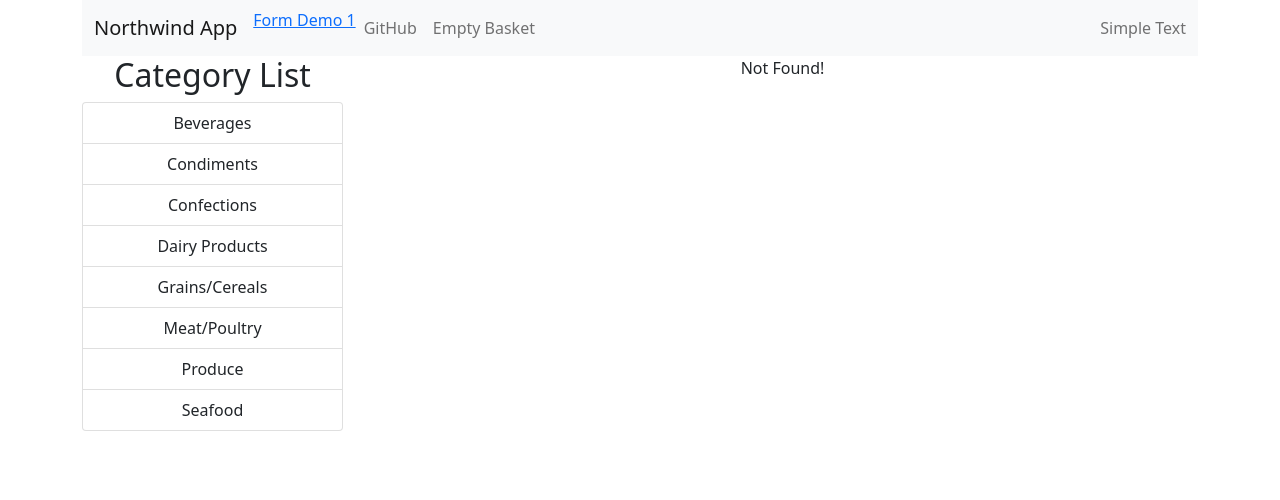
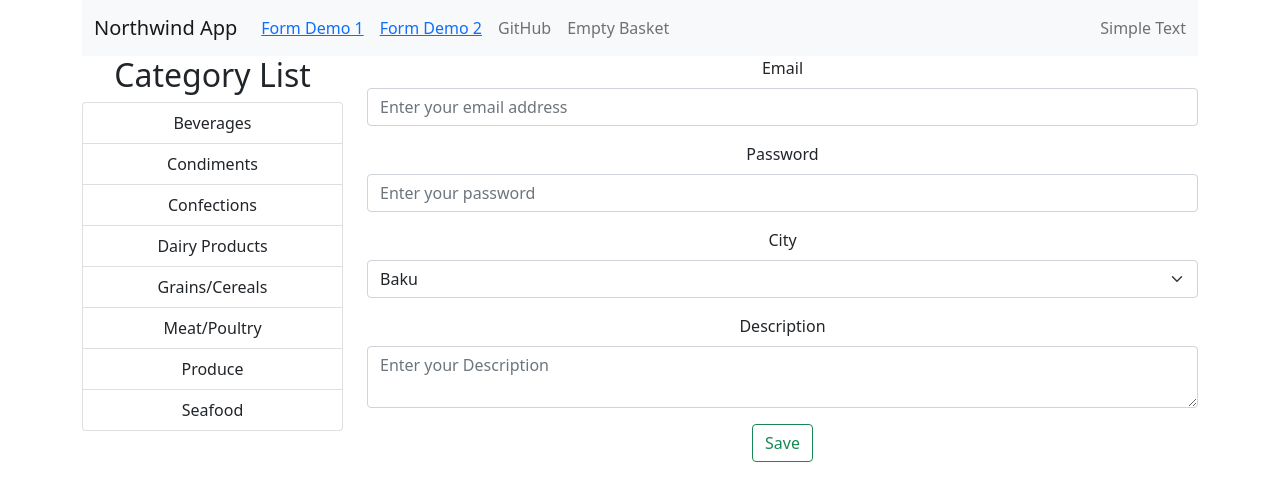
Before and after one commit to GunelYusuf/Category_Product_List_React, a React (Create React App) app: page /form2 in a window 1280 px wide. Before the commit this address had no page. Shown: the top 500 px of the page. Built offline with nearby package versions, Linux system fonts and the light colour scheme; data requests are answered from the project's data file.

Commit message:
to work with forms

```diff
--- a/src/App.js
+++ b/src/App.js
@@ -9,6 +9,7 @@ import { Routes, Route } from "react-router-dom"
 import CartList from "./components/CartList";
 import NotFound from "./components/NotFound";
 import FormDemo1 from "./components/FormDemo1";
+import FormDemo2 from "./components/FormDemo2";
 
 
 class App extends Component {
@@ -86,6 +87,7 @@ class App extends Component {
                                         /> }
                                     />
                                     <Route path="form" element={<FormDemo1/>}/>
+                                    <Route path="form2" element={<FormDemo2/>}/>
                                     <Route path="*" element={<NotFound/>}/>
                            </Routes>
 
--- a/src/components/FormDemo1.js
+++ b/src/components/FormDemo1.js
@@ -1,17 +1,31 @@
 import React, {Component} from 'react';
 
 class FormDemo1 extends Component {
-    state={UserName:" "}
+    state={UserName:" ",Surname:" "}
     onChangeHandler = (event)=>{
-        this.setState({UserName:event.target.value})
+        // this.setState({UserName:event.target.value})
+        let name = event.target.name;
+        let value = event.target.value;
+
+        this.setState({[name]:value})
+   }
+
+   onSubmitHandler = (event) =>{
+        event.preventDefault();
+        alert( this.state.UserName);
    }
     render() {
         return (
             <div>
-                <form>
+                <form  onSubmit={this.onSubmitHandler}>
                     <h5>UserName</h5>
-                    <input onChange={this.onChangeHandler} type="text"/>
-                   <h5>UserName is {this.state.UserName}</h5>
+                    <input name="UserName" onChange={this.onChangeHandler} type="text"/>
+                    <h5>UserName is :  {this.state.UserName}</h5>
+
+                    <h5>Surname</h5>
+                    <input name="Surname" onChange={this.onChangeHandler} type="text"/>
+                    <h5>Surname is :  {this.state.Surname}</h5>
+                    <input type="submit" value="Save"/>
                 </form>
 
             </div>
--- /dev/null
+++ b/src/components/FormDemo2.js
@@ -0,0 +1,52 @@
+import React, {Component} from 'react';
+import {Button,FormGroup,Form,Label,Input} from 'reactstrap';
+import alertify from "alertifyjs";
+class FormDemo2 extends Component {
+    state = {email:"",password:"",city:"",description:""}
+    handleChange = (event) => {
+        let name = event.target.name;
+        let value = event.target.value;
+
+        this.setState({[name]:value})
+    }
+
+    onSubmit = (event) => {
+        event.preventDefault();
+        alertify.success(this.state.email + "added to database")
+        alertify.success(this.state.password + "added to database")
+        alertify.success(this.state.city + "added to database")
+        alertify.success(this.state.description + "added to database")
+    }
+    render() {
+        return (
+            <div>
+                <Form onSubmit={this.onSubmit}>
+                    <FormGroup>
+                        <Label for="email">Email</Label>
+                        <Input placeholder="Enter your email address" name="email" id="email" onChange={this.handleChange} type="text"/>
+                    </FormGroup>
+                    <FormGroup>
+                        <Label for="password">Password</Label>
+                        <Input placeholder="Enter your password" name="password" id="password" onChange={this.handleChange} type="password"/>
+                    </FormGroup>
+                    <FormGroup>
+                        <Label for="city">City</Label>
+                        <Input name="city" id="city" onChange={this.handleChange} type="select">
+                        <option>Baku</option>
+                        <option>Ganja</option>
+                        <option>Venesiya</option>
+                        <option>Istanbul</option>
+                        </Input>
+                    </FormGroup>
+                    <FormGroup>
+                        <Label for="description">Description</Label>
+                        <Input  placeholder="Enter your Description" name="description" id="description" onChange={this.handleChange} type="textarea"/>
+                    </FormGroup>
+                    <Button type="submit" color="outline-success" >Save</Button>
+                </Form>
+            </div>
+        );
+    }
+}
+
+export default FormDemo2;
--- a/src/components/Navi.js
+++ b/src/components/Navi.js
@@ -45,9 +45,19 @@ class Navi extends Component {
                             navbar
                         >
                             <NavItem>
-                                <Link to="/form">
-                                   Form Demo 1
-                                </Link>
+                              <NavLink>
+                                  <Link to="/form">
+                                      Form Demo 1
+                                  </Link>
+                              </NavLink>
+
+                            </NavItem>
+                            <NavItem>
+                                <NavLink>
+                                    <Link to="/form2">
+                                        Form Demo 2
+                                    </Link>
+                                </NavLink>
                             </NavItem>
                             <NavItem>
                                 <NavLink href="https://github.com/reactstrap/reactstrap">
```
